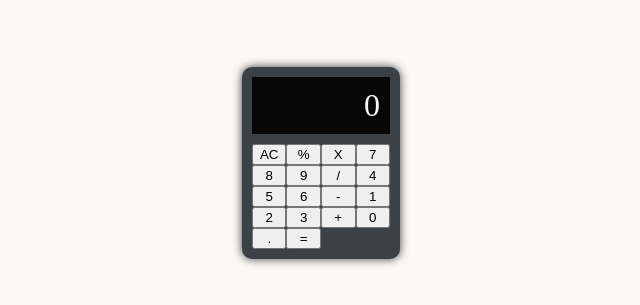
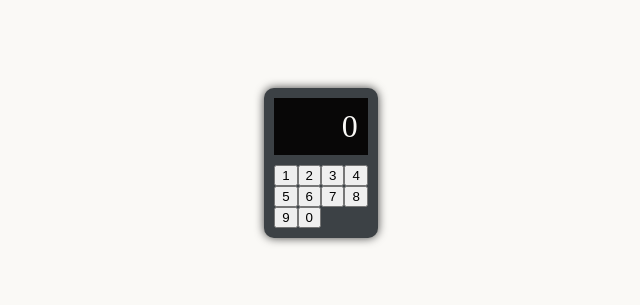
Before and after one commit to Arshad-Siddiqui/calculator, a React (Vite) app in the folder frontend/: page / in a window 1280 px wide. Shown: the part 237-542 px from the top of the page, without its empty margins (319-959 px from the left). Built offline with nearby package versions, Linux system fonts and the light colour scheme.

Commit message:
Remove types folder

```diff
--- a/frontend/src/components/Button.tsx
+++ b/frontend/src/components/Button.tsx
@@ -1,13 +1,8 @@
-import ButtonProps from "../types/buttonProps";
 
-export default function Button({
-  children,
-}: ButtonProps) {
+export default function Button({ value }: { value: number}) {
   const handleClick = () => {}
 
   return (
-    <button  onClick={handleClick}>
-      {children}
-    </button>
+    <button onClick={handleClick}>{value}</button>
   );
 }
--- a/frontend/src/components/Numpad.tsx
+++ b/frontend/src/components/Numpad.tsx
@@ -1,17 +1,25 @@
 import Button from "./Button";
-import contents from "../data/ButtonContents.json";
-import NumpadProps from "../types/numpadProps";
 
-export default function Numpad ({ setDisplay, display }: NumpadProps) {
+export default function Numpad () {
+
+  const numbers: Array<number> = [1, 2, 3, 4, 5, 6, 7, 8, 9, 0]
+  const operators: Array<string> = ['+', '-', '*', '/', "%"]
+  const clear: Array<string> = ['C']
+  const equals: Array<string> = ['=']
+
+
   return (
     <div className="numpad">
-      {contents.map((content, index) => {
-        return (
-          <Button key={index} setDisplay={setDisplay} display={display} >
-            {content}
-          </Button>
-        );
-      })}
+      {
+        numbers.map((number) => {
+          return (
+            <Button
+              key={number}
+              value={number}
+            />
+          )
+        })
+        }
     </div>
   );
 }
--- a/frontend/src/types/buttonProps.tsx
+++ /dev/null
@@ -1,5 +0,0 @@
-export default interface ButtonProps {
-  children: number | string;
-  setDisplay: (value: React.SetStateAction<(string|number)[]>) => void;
-  display: (string|number)[];
-}
--- a/frontend/src/types/displayProps.tsx
+++ /dev/null
@@ -1,3 +0,0 @@
-export default interface DisplayProps {
-  children: (number | string)[];
-}
--- a/frontend/src/types/numpadProps.tsx
+++ /dev/null
@@ -1,4 +0,0 @@
-export default interface NumpadProps {
-  setDisplay: (value: React.SetStateAction<(string|number)[]>) => void;
-  display: (string|number)[];
-}
```
